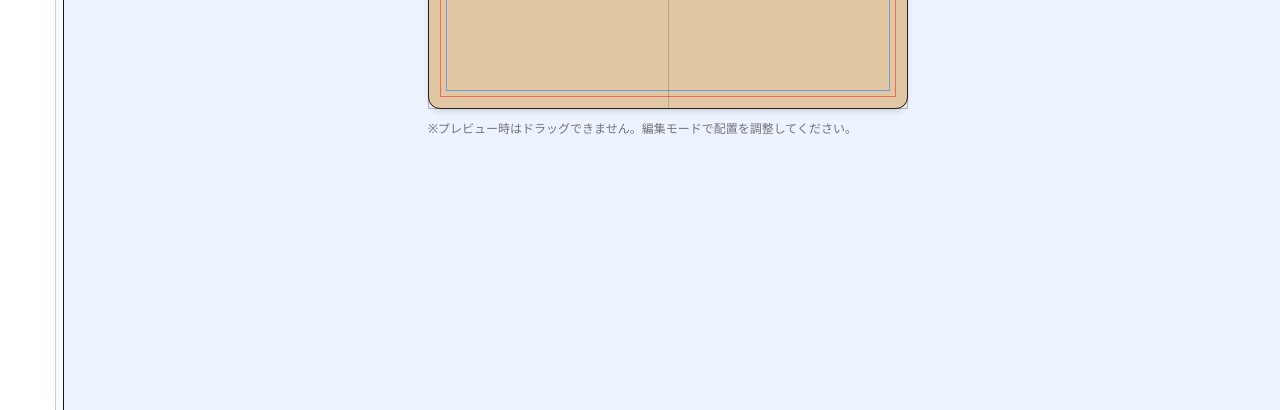
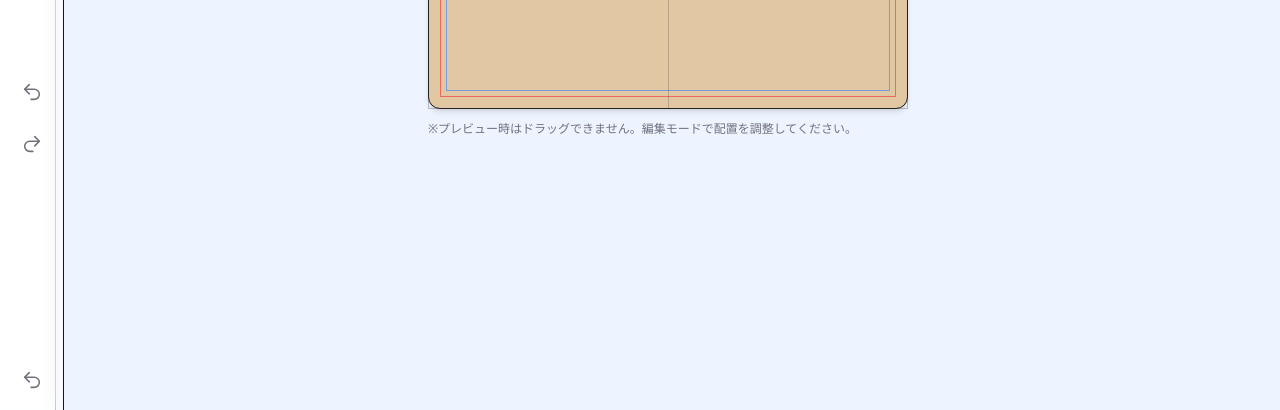
Before and after one commit to muu-ima/muu-cardcraft-lite, a Next.js app: page /editor in a window 1280 px wide. Shown: the part 390-800 px from the top of the page. Built offline with nearby package versions, Linux system fonts and the light colour scheme.

Commit message:
feat(editor): undo/redoをツールバーに追加

```diff
--- a/app/components/Toolbar.tsx
+++ b/app/components/Toolbar.tsx
@@ -1,11 +1,20 @@
 "use client";
 
-import { Type, TextCursor, Image as ImageIcon, Download } from "lucide-react";
+import {
+  Type,
+  TextCursor,
+  Image as ImageIcon,
+  Download,
+  Undo2,
+  Redo2,
+} from "lucide-react";
 import type { TabKey } from "@/shared/editor";
 
 type Props = {
   activeTab: TabKey | null;
   onChange: (tab: TabKey) => void;
+  onUndo: () => void;
+  onRedo: () => void;
 };
 
 const tools: { key: TabKey; label: string; Icon: React.ElementType }[] = [
@@ -15,12 +24,18 @@ const tools: { key: TabKey; label: string; Icon: React.ElementType }[] = [
   { key: "export", label: "書き出し", Icon: Download },
 ];
 
-export default function Toolbar({ activeTab, onChange }: Props) {
+export default function Toolbar({
+  activeTab,
+  onChange,
+  onUndo,
+  onRedo,
+}: Props) {
   return (
     <aside
       className={[
         // 画面左・縦固定（Canva系）
         "hidden md:flex",
+        "flex-col justify-between",
         "sticky top-0 h-screen",
         "w-16 shrink-0",
         "border-r bg-white/70 backdrop-blur",
@@ -69,6 +84,94 @@ export default function Toolbar({ activeTab, onChange }: Props) {
           );
         })}
       </div>
+
+      {/* Undo / Redo */}
+      <div className="flex flex-col items-center gap-2">
+        <button
+          type="button"
+          onClick={onUndo}
+          aria-label="元に戻す"
+          className={[
+            "group relative",
+            "flex h-11 w-11 items-center justify-center rounded-xl",
+            "transition",
+            "text-zinc-500 hover:bg-zinc-900/5 hover:text-zinc-800",
+            "focus-visible:outline-none focus-visible:ring-2 focus-visible:ring-blue-500/40",
+          ].join(" ")}
+          title="Undo (Ctrl+Z)"
+        >
+          <Undo2 size={22} strokeWidth={1.75} />
+          <span
+            className={[
+              "pointer-events-none absolute left-14 top-1/2 -translate-y-1/2",
+              "whitespace-nowrap rounded-md",
+              "bg-zinc-900 px-2 py-1 text-xs text-white shadow",
+              "opacity-0 translate-x-1",
+              "transition group-hover:opacity-100 group-hover:translate-x-0",
+            ].join(" ")}
+          >
+            元に戻す
+          </span>
+        </button>
+
+        <button
+          type="button"
+          onClick={onRedo}
+          aria-label="やり直し"
+          className={[
+            "group relative",
+            "flex h-11 w-11 items-center justify-center rounded-xl",
+            "transition",
+            "text-zinc-500 hover:bg-zinc-900/5 hover:text-zinc-800",
+            "focus-visible:outline-none focus-visible:ring-2 focus-visible:ring-blue-500/40",
+          ].join(" ")}
+          title="Redo (Ctrl+Shift+Z)"
+        >
+          <Redo2 size={22} strokeWidth={1.75} />
+          <span
+            className={[
+              "pointer-events-none absolute left-14 top-1/2 -translate-y-1/2",
+              "whitespace-nowrap rounded-md",
+              "bg-zinc-900 px-2 py-1 text-xs text-white shadow",
+              "opacity-0 translate-x-1",
+              "transition group-hover:opacity-100 group-hover:translate-x-0",
+            ].join(" ")}
+          >
+            やり直し
+          </span>
+        </button>
+      </div>
+      <div className="flex flex-col items-center gap-2">
+        <button
+          type="button"
+          onClick={onUndo}
+          aria-label="元に戻す"
+          title="Undo (Ctrl+Z)"
+          className={[
+            "group relative",
+            "flex h-11 w-11 items-center justify-center rounded-xl",
+            "text-zinc-500 hover:bg-zinc-900/5 hover:text-zinc-800",
+            "focus-visible:outline-none focus-visible:ring-2 focus-visible:ring-blue-500/40",
+          ].join(" ")}
+        >
+          <Undo2 size={22} strokeWidth={1.75} />
+        </button>
+
+        <button
+          type="button"
+          onClick={onRedo}
+          aria-label="やり直し"
+          title="Redo (Ctrl+Shift+Z)"
+          className={[
+            "group relative",
+            "flex h-11 w-11 items-center justify-center rounded-xl",
+            "text-zinc-500 hover:bg-zinc-900/5 hover:text-zinc-800",
+            "focus-visible:outline-none focus-visible:ring-2 focus-visible:ring-blue-500/40",
+          ].join(" ")}
+        >
+          <Redo2 size={22} strokeWidth={1.75} />
+        </button>
+      </div>
     </aside>
   );
 }
--- a/app/editor/CardEditor.tsx
+++ b/app/editor/CardEditor.tsx
@@ -46,6 +46,8 @@ export default function CardEditor() {
     cardRef,
     blockRefs,
     downloadImage,
+    undo,
+    redo,
   } = useCardBlocks();
 
   const getBlocksFor = (s: Side) =>
@@ -62,7 +64,12 @@ export default function CardEditor() {
     <div className="relative h-full w-full bg-[#eef4ff]">
       {/* ★ヘッダー分(56px)は上に空ける */}
       <div className="fixed left-0 top-14 z-40 h-[calc(100vh-56px)] w-14 border-r bg-white/70 backdrop-blur hidden xl:block">
-        <Toolbar activeTab={activeTab} onChange={onChangeTab} />
+        <Toolbar
+          activeTab={activeTab}
+          onChange={onChangeTab}
+          onUndo={undo}
+          onRedo={redo}
+        />
       </div>
       <div className="hidden xl:block">
         {/* Desktop: xl以上は左パネル */}
--- a/hooks/useCardBlocks.ts
+++ b/hooks/useCardBlocks.ts
@@ -353,5 +353,7 @@ export function useCardBlocks() {
     cardRef,
     blockRefs,
     downloadImage,
+    undo,
+    redo,
   };
 }
```
